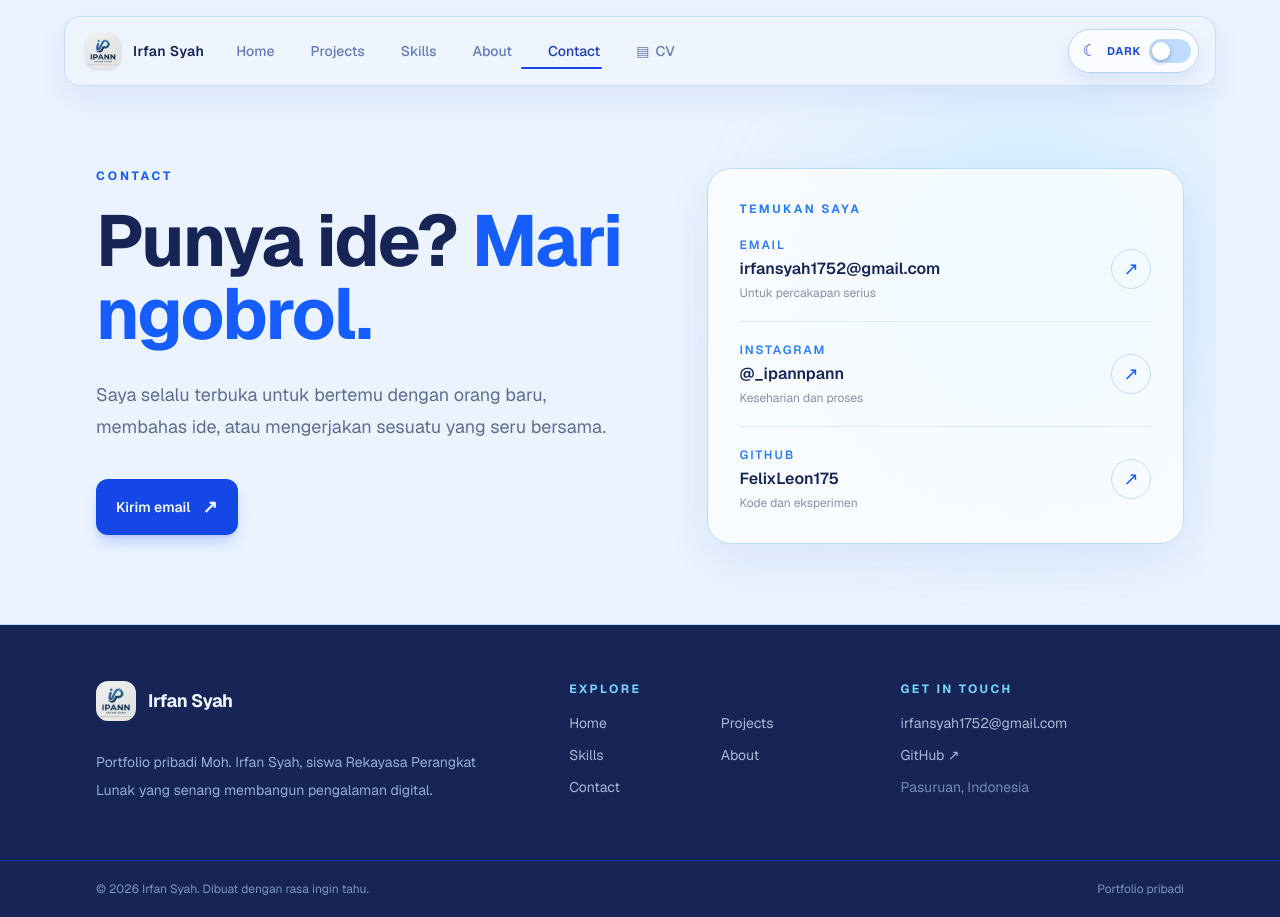
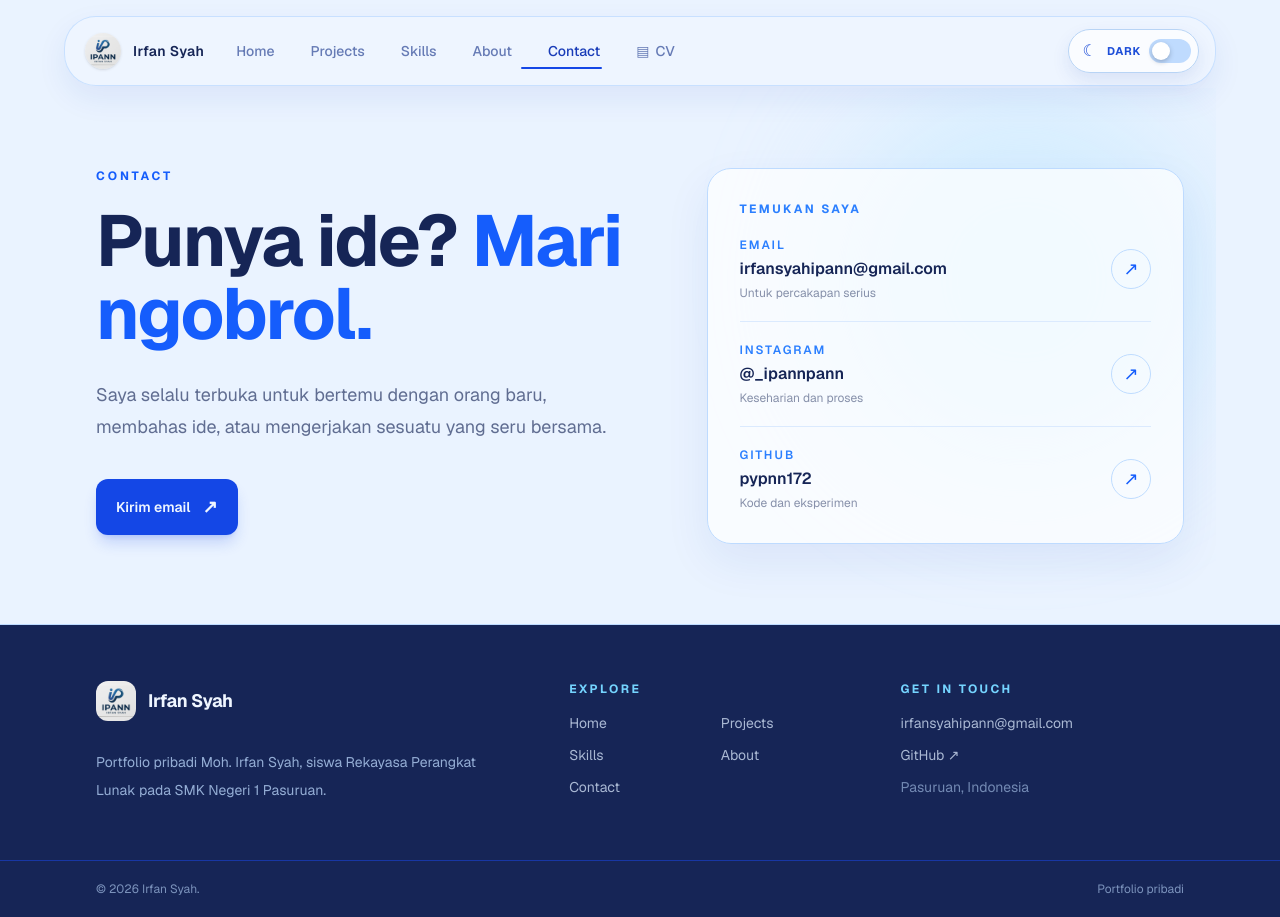
Before and after one commit to pypann172/my-portofolio, a Next.js app: page /kontak in a window 1280 px wide. Built offline with nearby package versions, Linux system fonts and the light colour scheme.

Commit message:
Perbaiki pewarnaan dark mode dan ngerubah bentuk rounded

```diff
--- a/src/app/components/cv-content.tsx
+++ b/src/app/components/cv-content.tsx
@@ -70,7 +70,7 @@ export default function CvContent() {
                         <article className="mt-5 border-l-2 border-blue-600 pl-5">
                             <p className="text-sm font-semibold text-blue-600">Saat ini</p>
                             <h2 className="mt-2 text-xl font-bold text-blue-950">Rekayasa Perangkat Lunak</h2>
-                            <p className="mt-1 font-medium text-blue-950/70">SMK Negeri 1 Pasuruan</p>
+                            <p className="cv-smk mt-1 font-medium text-blue-950/70">SMK Negeri 1 Pasuruan</p>
                             <p className="mt-3 text-sm leading-6 text-blue-950/60">Mempelajari dasar pemrograman, web development, desain interface, dan pengembangan aplikasi.</p>
                         </article>
                     </section>
--- a/src/app/components/footer.tsx
+++ b/src/app/components/footer.tsx
@@ -19,7 +19,7 @@ export default function Footer() {
                         <span className="text-lg font-bold tracking-tight">Irfan Syah</span>
                     </Link>
                     <p className="mt-5 max-w-sm text-sm leading-7 text-blue-200/75">
-                        Portfolio pribadi Moh. Irfan Syah, siswa Rekayasa Perangkat Lunak yang senang membangun pengalaman digital.
+                        Portfolio pribadi Moh. Irfan Syah, siswa Rekayasa Perangkat Lunak pada SMK Negeri 1 Pasuruan.
                     </p>
                 </div>
 
@@ -35,15 +35,15 @@ export default function Footer() {
                 <div>
                     <p className="text-xs font-bold uppercase tracking-[0.2em] text-sky-300">Get in touch</p>
                     <div className="mt-4 space-y-3 text-sm">
-                        <a href="mailto:irfansyah1752@gmail.com" className="block break-all text-blue-100/75 transition-colors hover:text-white">irfansyah1752@gmail.com</a>
-                        <a href="https://github.com/FelixLeon175" target="_blank" rel="noreferrer" className="block text-blue-100/75 transition-colors hover:text-white">GitHub ↗</a>
+                        <a href="mailto:irfansyahipann@gmail.com" className="block break-all text-blue-100/75 transition-colors hover:text-white">irfansyahipann@gmail.com</a>
+                        <a href="https://github.com/pypann172" target="_blank" rel="noreferrer" className="block text-blue-100/75 transition-colors hover:text-white">GitHub ↗</a>
                         <p className="text-blue-200/55">Pasuruan, Indonesia</p>
                     </div>
                 </div>
             </div>
             <div className="border-t border-blue-800/80">
                 <div className="mx-auto flex w-full max-w-6xl flex-col gap-2 px-5 py-5 text-xs text-blue-200/60 sm:flex-row sm:items-center sm:justify-between sm:px-8">
-                    <p>© {new Date().getFullYear()} Irfan Syah. Dibuat dengan rasa ingin tahu.</p>
+                    <p>© {new Date().getFullYear()} Irfan Syah.</p>
                     <p>Portfolio pribadi</p>
                 </div>
             </div>
--- a/src/app/components/guestbook.tsx
+++ b/src/app/components/guestbook.tsx
@@ -82,8 +82,8 @@ export default function Guestbook() {
                             <div className="space-y-3">
                                 {entries.slice(0, 4).map((entry) => (
                                     <article key={entry.id} className="rounded-2xl border border-blue-200 bg-white/70 p-4">
-                                        <p className="text-sm leading-6 text-blue-950/75">“{entry.message}”</p>
-                                        <p className="mt-3 text-xs font-bold uppercase tracking-[0.14em] text-blue-600">{entry.name}</p>
+                                        <p className="pesan-buku-tamu text-md leading-6 text-blue-950/75">“{entry.message}”</p>
+                                        <p className="mt-3 text-md font-bold uppercase tracking-[0.14em] text-blue-600">{entry.name}</p>
                                     </article>
                                 ))}
                             </div>
--- a/src/app/components/navbar.tsx
+++ b/src/app/components/navbar.tsx
@@ -92,10 +92,10 @@ export default function Navbar() {
 
     return (
         <nav className="fixed left-0 right-0 top-0 z-50 mx-auto w-full px-3 pt-3 sm:px-6 sm:pt-4">
-            <div className="relative z-20 mx-auto flex w-full max-w-6xl items-center justify-between gap-3 rounded-2xl border border-blue-200/80 bg-blue-50/80 px-3 py-3 shadow-[0_12px_30px_rgba(30,64,175,0.08)] backdrop-blur sm:gap-4 sm:px-4">
+            <div className="relative z-20 mx-auto flex w-full max-w-6xl items-center justify-between gap-3 rounded-4xl border border-blue-200/80 bg-blue-50/80 px-3 py-3 shadow-[0_12px_30px_rgba(30,64,175,0.08)] backdrop-blur sm:gap-4 sm:px-4">
                 <Link href="/" className="flex shrink-0 items-center gap-3 pl-1" aria-label="Ipann home">
                     <Image src="/ipann/logoIpann.jpg" alt="Logo Ipann" width={42} height={42}
-                        className="h-9 w-9 rounded-xl object-contain shadow-sm" />
+                        className="h-9 w-9 rounded-full object-contain shadow-sm" />
                     <span className="text-sm font-semibold tracking-wide text-blue-950">Irfan Syah</span>
                 </Link>
                 <ul ref={navListRef} className="relative hidden min-w-0 items-center gap-1 sm:flex">
--- a/src/app/globals.css
+++ b/src/app/globals.css
@@ -483,6 +483,30 @@ html.dark .hover\:bg-blue-100:hover {
   background-color: #1b3152;
 }
 
+html.dark .kenali-saya {
+  background-color: #16243b;
+}
+
+html.dark .pesan-buku-tamu{
+  color: #dae4ff;
+}
+
+html.dark .terus-belajar-skills{
+  color: #8da9fd;
+}
+
+html.dark .arsip-project{
+  color: #8da9fd;
+}
+
+html.dark .cv-smk{
+  color: #8da9fd;
+}
+
+html.dark .kontak-note{
+  color: #8da9fd;
+}
+
 @media (max-width: 639px) {
   body {
     padding-top: 5rem;
--- a/src/app/keahlian/page.tsx
+++ b/src/app/keahlian/page.tsx
@@ -30,7 +30,7 @@ export default function Keahlian() {
                             Bukan hanya kumpulan tools, tapi cara saya mengubah ide menjadi produk digital yang bisa dipakai.
                         </p>
                     </div>
-                    <div className="flex items-center gap-3 text-sm text-blue-900/60">
+                    <div className="terus-belajar-skills flex items-center gap-3 text-sm text-blue-900/60">
                         <span className="h-2.5 w-2.5 rounded-full bg-emerald-500" />
                         Terus belajar, terus berkembang
                     </div>
--- a/src/app/kontak/page.tsx
+++ b/src/app/kontak/page.tsx
@@ -1,9 +1,9 @@
 import Link from 'next/link';
 
 const contactChannels = [
-    { label: 'Email', value: 'irfansyah1752@gmail.com', href: 'mailto:irfansyah1752@gmail.com', note: 'Untuk percakapan serius' },
+    { label: 'Email', value: 'irfansyahipann@gmail.com', href: 'mailto:irfansyahipann@gmail.com', note: 'Untuk percakapan serius' },
     { label: 'Instagram', value: '@_ipannpann', href: 'https://instagram.com/_ipannpan', note: 'Keseharian dan proses' },
-    { label: 'GitHub', value: 'FelixLeon175', href: 'https://github.com/FelixLeon175', note: 'Kode dan eksperimen' },
+    { label: 'GitHub', value: 'pypnn172', href: 'https://github.com/pypann172', note: 'Kode dan eksperimen' },
 ];
 
 export default function Kontak() {
@@ -19,7 +19,7 @@ export default function Kontak() {
                     <p className="mt-7 max-w-xl text-base leading-8 text-blue-950/65 sm:text-lg">
                         Saya selalu terbuka untuk bertemu dengan orang baru, membahas ide, atau mengerjakan sesuatu yang seru bersama.
                     </p>
-                    <Link href="mailto:irfansyah1752@gmail.com" className="mt-9 inline-flex items-center gap-3 rounded-xl bg-blue-700 px-5 py-3.5 text-sm font-semibold text-blue-50 shadow-lg shadow-blue-700/20 transition-transform hover:-translate-y-0.5 hover:bg-blue-800">
+                    <Link href="mailto:irfansyahipann@gmail.com" className="mt-9 inline-flex items-center gap-3 rounded-xl bg-blue-700 px-5 py-3.5 text-sm font-semibold text-blue-50 shadow-lg shadow-blue-700/20 transition-transform hover:-translate-y-0.5 hover:bg-blue-800">
                         Kirim email <span aria-hidden="true" className="text-lg">↗</span>
                     </Link>
                 </section>
@@ -32,7 +32,7 @@ export default function Kontak() {
                                 <div>
                                     <p className="text-xs font-semibold uppercase tracking-[0.16em] text-blue-500">{channel.label}</p>
                                     <p className="mt-1 font-semibold text-blue-950 transition-colors group-hover:text-blue-600">{channel.value}</p>
-                                    <p className="mt-1 text-xs text-blue-950/50">{channel.note}</p>
+                                    <p className="kontak-note mt-1 text-xs text-blue-950/50">{channel.note}</p>
                                 </div>
                                 <span className="grid h-10 w-10 shrink-0 place-items-center rounded-full border border-blue-200 text-lg text-blue-600 transition-all group-hover:border-blue-600 group-hover:bg-blue-600 group-hover:text-white" aria-hidden="true">↗</span>
                             </Link>
--- a/src/app/layout.tsx
+++ b/src/app/layout.tsx
@@ -16,8 +16,8 @@ const geistMono = Geist_Mono({
 });
 
 export const metadata: Metadata = {
-  title: "Ipann | Portfolio",
-  description: "Portfolio pribadi Moh. Irfan Syah, siswa Rekayasa Perangkat Lunak.",
+  title: "Portofolio Irfan Syah",
+  description: "Portofolio Irfan Syah RPL SMKN 1 Pasuruan",
 };
 
 export default function RootLayout({ children }: LayoutProps<"/">) {
--- a/src/app/page.tsx
+++ b/src/app/page.tsx
@@ -27,7 +27,7 @@ export default function Home() {
                         <Link href="/proyek" className="rounded-xl bg-blue-700 px-5 py-3 text-sm font-semibold text-blue-50 shadow-lg shadow-blue-700/20 transition-transform hover:-translate-y-0.5 hover:bg-blue-800">
                             Lihat proyek <span aria-hidden="true">↗</span>
                         </Link>
-                        <Link href="/tentang" className="rounded-xl border border-blue-300 bg-blue-100/50 px-5 py-3 text-sm font-semibold text-blue-800 transition-colors hover:bg-blue-100">
+                        <Link href="/tentang" className="kenali-saya rounded-xl border border-blue-300 bg-blue-100/50 px-5 py-3 text-sm font-semibold text-blue-800 transition-colors hover:bg-blue-100">
                             Kenali saya
                         </Link>
                     </div>
```
Also changed, not shown: src/app/proyek/page.tsx (+11 -5 lines).
